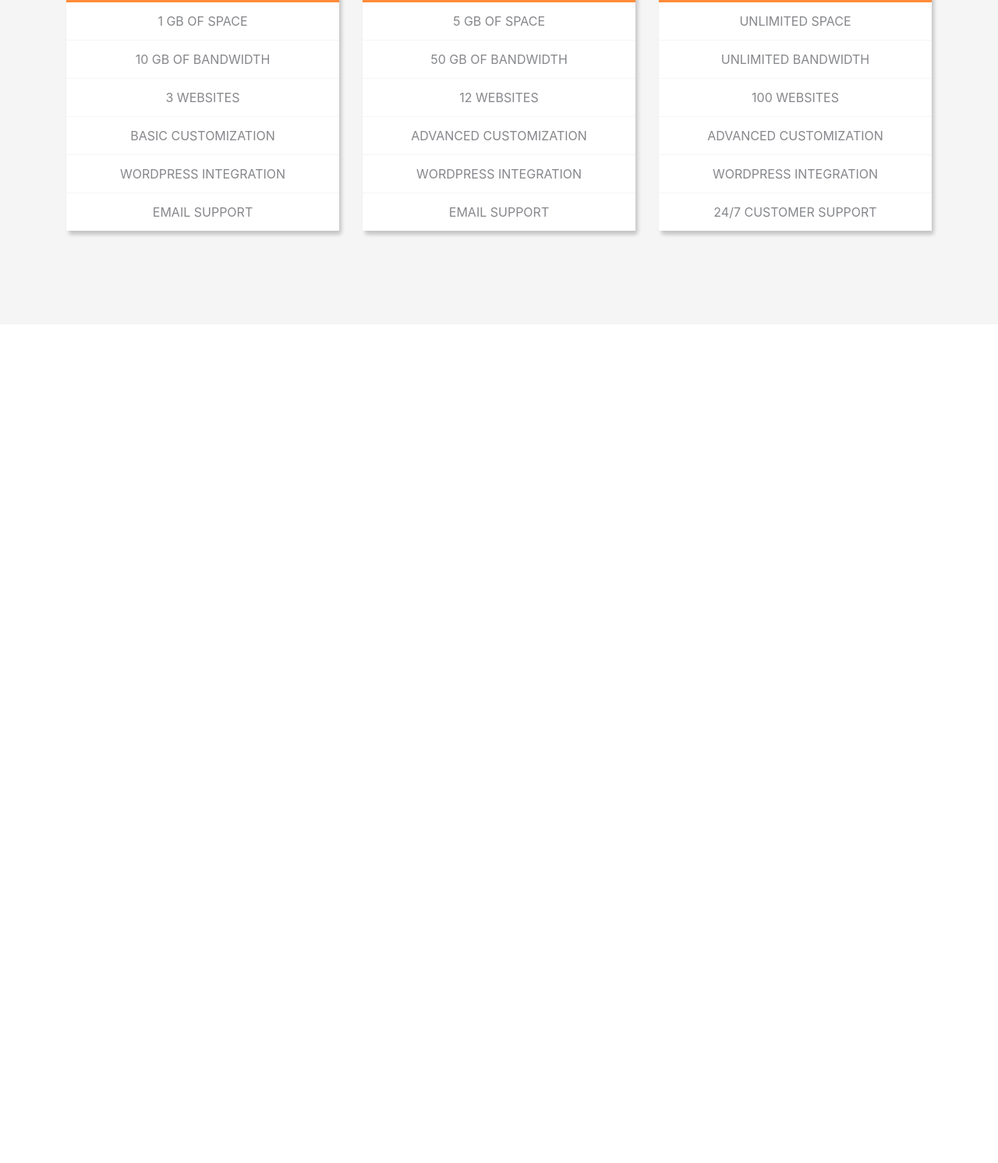
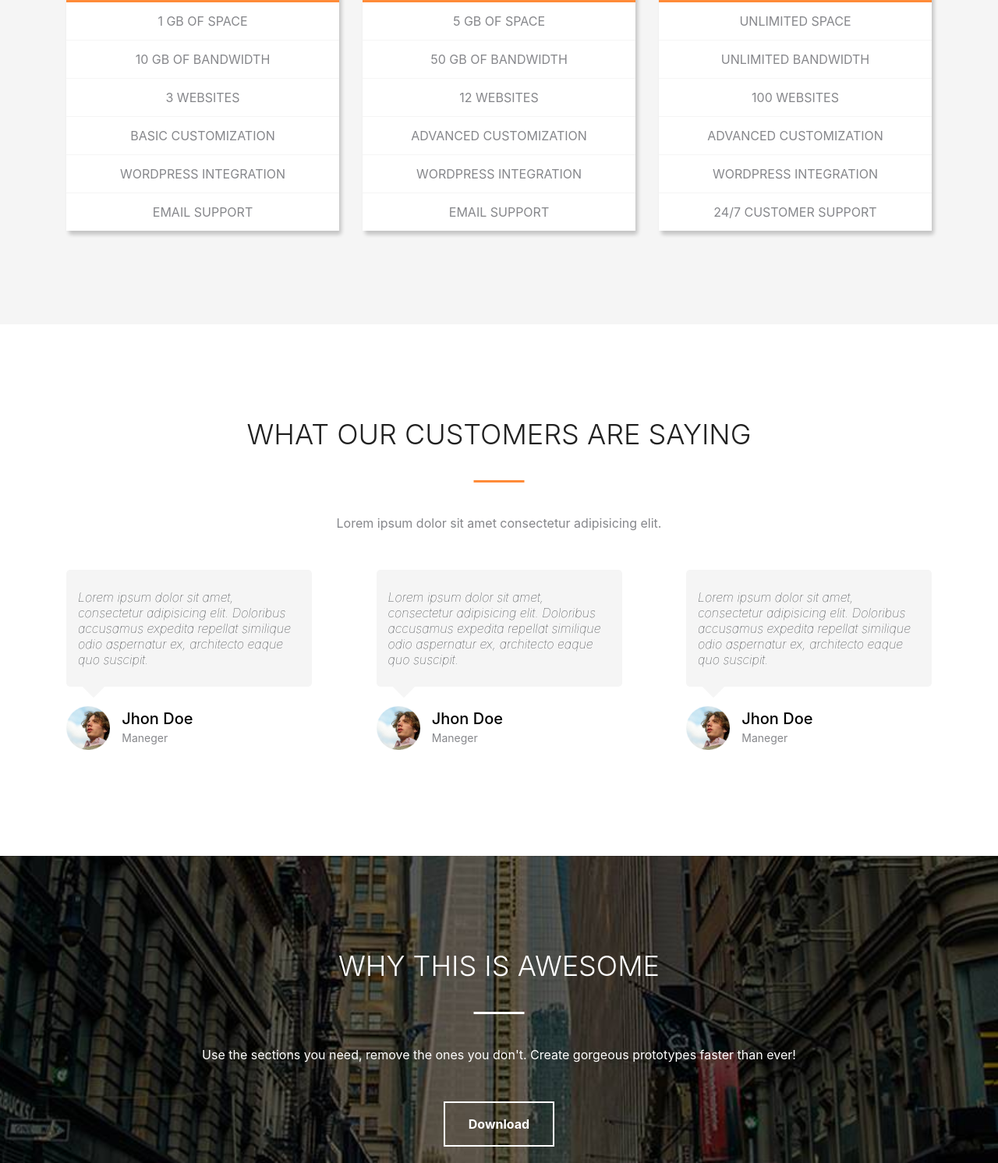
Before and after one commit to iamrk-js/axit-website-B8and9, a plain HTML site: page index.html in a window 1280 px wide. Shown: the part 4229-5721 px from the top of the page at 78% size. Before the commit the page ends 4645 px from the top, so only its background shows below. Drawn offline with nearby package versions, Linux system fonts and the light colour scheme.

Commit message:
work on design and feedback markup and css

```diff
--- a/assets/css/style.css
+++ b/assets/css/style.css
@@ -327,3 +327,46 @@
 .mostPopuler .populerInfo {
     background-color: var(--color-primary);
 }
+
+
+/* feddback section css  */
+.feedbackCard{
+    width: 90%;
+}
+.feedbackCard blockquote {
+    background-color:var(--color-secondary);
+    padding: 25px 15px;
+    border-radius: 5px;
+    margin-bottom: 25px;
+    position: relative;
+    line-height: 1.25;
+    font-weight: lighter;
+}
+
+.feedbackCard blockquote::before {
+    content: '';
+    width: 20px;
+    height: 20px;
+    display: inline-block;
+    background: var(--color-secondary);
+    bottom: -10px;
+    left: 25px;
+    position: absolute;
+    transform: rotate(45deg);
+    z-index: -1;
+}
+
+.feedbackCard  small{
+    font-size: 14px;
+    color: var(--color-text-sec);
+}
+
+
+/* css for design section  */
+
+.design{
+    background-image: url(../images/designBg.jpg);
+    background-position: center;
+    background-size: cover;
+    background-attachment: fixed;
+}
--- a/assets/css/utility.css
+++ b/assets/css/utility.css
@@ -60,7 +60,7 @@
     background-color: var(--color-primary);
 }
 
-.border-center.short-border-orange::after{
+.border-center::after{
     left: 50%;
     transform: translateX(-50%);
 }
--- a/index.html
+++ b/index.html
@@ -421,7 +421,9 @@
         <div class="container">
           <div class="row">
             <div class="col-12 text-center">
-              <h2 class="pri-heading border-center text-uppercase short-border-orange">
+              <h2
+                class="pri-heading border-center text-uppercase short-border-orange"
+              >
                 why this is awesome
               </h2>
               <p class="para mb-5">
@@ -431,37 +433,43 @@
           </div>
           <div class="row">
             <div class="col-md-4 text-center">
+              <div class="awesomeCard">
                 <span class="cloudIcon mb-3 mb-md-4">
                   <i class="fa-regular fa-lightbulb"></i>
                 </span>
-              <h3 class="sec-heading  mb-4">Thoughtful Design.</h3>
+                <h3 class="sec-heading mb-4">Thoughtful Design.</h3>
                 <p class="para">
-                Lorem ipsum dolor sit amet, consectetur adipiscing elit. Aenean
-                euismod bibendum laoreet. Proin gravida dolor sit amet lacus
-                accumsan et viverra.
+                  Lorem ipsum dolor sit amet, consectetur adipiscing elit.
+                  Aenean euismod bibendum laoreet. Proin gravida dolor sit amet
+                  lacus accumsan et viverra.
                 </p>
               </div>
+            </div>
             <div class="col-md-4 text-center">
+              <div class="awesomeCard">
                 <span class="cloudIcon mb-3 mb-md-4">
                   <i class="fa-regular fa-keyboard"></i>
                 </span>
-              <h3 class="sec-heading  mb-4">Well Crafted.</h3>
+                <h3 class="sec-heading mb-4">Well Crafted.</h3>
                 <p class="para">
-                Lorem ipsum dolor sit amet, consectetur adipiscing elit. Aenean
-                euismod bibendum laoreet. Proin gravida dolor sit amet lacus
-                accumsan et viverra.
+                  Lorem ipsum dolor sit amet, consectetur adipiscing elit.
+                  Aenean euismod bibendum laoreet. Proin gravida dolor sit amet
+                  lacus accumsan et viverra.
                 </p>
               </div>
+            </div>
             <div class="col-md-4 text-center">
+              <div class="awesomeCard">
                 <span class="cloudIcon mb-3 mb-md-4">
                   <i class="fa-solid fa-bolt-lightning"></i>
                 </span>
-              <h3 class="sec-heading  mb-4">Easy to Customize.</h3>
+                <h3 class="sec-heading mb-4">Easy to Customize.</h3>
                 <p class="para">
-                Lorem ipsum dolor sit amet, consectetur adipiscing elit. Aenean
-                euismod bibendum laoreet. Proin gravida dolor sit amet lacus
-                accumsan et viverra.
+                  Lorem ipsum dolor sit amet, consectetur adipiscing elit.
+                  Aenean euismod bibendum laoreet. Proin gravida dolor sit amet
+                  lacus accumsan et viverra.
                 </p>
+              </div>
             </div>
           </div>
         </div>
@@ -471,7 +479,9 @@
         <div class="container">
           <div class="row">
             <div class="col-12 text-center">
-                <h2 class="pri-heading border-center text-uppercase short-border-orange">
+              <h2
+                class="pri-heading border-center text-uppercase short-border-orange"
+              >
                 pricing options
               </h2>
               <p class="para mb-5">
@@ -482,126 +492,72 @@
           <div class="row text-center align-items-end">
             <div class="col-md-4">
               <div class="card mb-3 mb-md-0">
-                  <div class="card-header text-capitalize">
-                    basic
-                  </div>
+                <div class="card-header text-capitalize">basic</div>
                 <div class="card-body p-0">
                   <div class="price-details">
-                        <h3 class="plan-price">
-                          $ <span>0</span>
-                        </h3>
+                    <h3 class="plan-price">$ <span>0</span></h3>
                     <p class="time-span m-0">
                       <small>
-                              <em>
-                                life time free
-                              </em>
+                        <em> life time free </em>
                       </small>
                     </p>
                   </div>
                   <ul class="plan-offring list-group text-uppercase">
-                        <li class="list-group-item">
-                          1 gb of space
-                        </li>
-                        <li class="list-group-item">
-                          10 gb of bandwidth
-                        </li>
-                        <li class="list-group-item">
-                          3 websites
-                        </li>
-                        <li class="list-group-item">
-                          basic customization
-                        </li>
-                        <li class="list-group-item">
-                          wordpress integration
-                        </li>
-                        <li class="list-group-item">
-                          email support
-                        </li>
+                    <li class="list-group-item">1 gb of space</li>
+                    <li class="list-group-item">10 gb of bandwidth</li>
+                    <li class="list-group-item">3 websites</li>
+                    <li class="list-group-item">basic customization</li>
+                    <li class="list-group-item">wordpress integration</li>
+                    <li class="list-group-item">email support</li>
                   </ul>
                 </div>
               </div>
             </div>
             <div class="col-md-4">
               <div class="card mb-3 mb-md-0 mostPopuler">
-                  <div class="card-header text-capitalize">
-                    professional
-                  </div>
+                <div class="card-header text-capitalize">professional</div>
                 <div class="card-body p-0">
                   <div class="price-details">
-                        <h3 class="plan-price">
-                          $ <span>19</span>
-                        </h3>
+                    <h3 class="plan-price">$ <span>19</span></h3>
                     <p class="time-span m-0">
                       <small>
-                              <em>
-                                life time free
-                              </em>
+                        <em> life time free </em>
                       </small>
                     </p>
                   </div>
-                      <p class="populerInfo text-white py-3  text-uppercase m-0">
+                  <p class="populerInfo text-white py-3 text-uppercase m-0">
                     OUR MOST POPULAR
                   </p>
                   <ul class="plan-offring list-group text-uppercase">
-                        <li class="list-group-item">
-                          5 gb of space
-                        </li>
-                        <li class="list-group-item">
-                          50 gb of bandwidth
-                        </li>
-                        <li class="list-group-item">
-                          12 websites
-                        </li>
-                        <li class="list-group-item">
-                          advanced customization
-                        </li>
-                        <li class="list-group-item">
-                          wordpress integration
-                        </li>
-                        <li class="list-group-item">
-                          email support
-                        </li>
+                    <li class="list-group-item">5 gb of space</li>
+                    <li class="list-group-item">50 gb of bandwidth</li>
+                    <li class="list-group-item">12 websites</li>
+                    <li class="list-group-item">advanced customization</li>
+                    <li class="list-group-item">wordpress integration</li>
+                    <li class="list-group-item">email support</li>
                   </ul>
                 </div>
               </div>
             </div>
             <div class="col-md-4">
               <div class="card mb-3 mb-md-0">
-                  <div class="card-header text-capitalize">
-                    enterprise
-                  </div>
+                <div class="card-header text-capitalize">enterprise</div>
                 <div class="card-body p-0">
                   <div class="price-details">
-                        <h3 class="plan-price">
-                          $ <span>70</span>
-                        </h3>
+                    <h3 class="plan-price">$ <span>70</span></h3>
                     <p class="time-span m-0">
                       <small>
-                              <em>
-                                life time free
-                              </em>
+                        <em> life time free </em>
                       </small>
                     </p>
                   </div>
                   <ul class="plan-offring list-group text-uppercase">
-                        <li class="list-group-item">
-                          unlimited space
-                        </li>
-                        <li class="list-group-item">
-                          unlimited bandwidth
-                        </li>
-                        <li class="list-group-item">
-                          100 websites
-                        </li>
-                        <li class="list-group-item">
-                          advanced customization
-                        </li>
-                        <li class="list-group-item">
-                          wordpress integration
-                        </li>
-                        <li class="list-group-item">
-                         24/7 customer support
-                        </li>
+                    <li class="list-group-item">unlimited space</li>
+                    <li class="list-group-item">unlimited bandwidth</li>
+                    <li class="list-group-item">100 websites</li>
+                    <li class="list-group-item">advanced customization</li>
+                    <li class="list-group-item">wordpress integration</li>
+                    <li class="list-group-item">24/7 customer support</li>
                   </ul>
                 </div>
               </div>
@@ -609,6 +565,117 @@
           </div>
         </div>
       </section>
+
+      <section class="feedback section">
+        <div class="container">
+          <div class="row">
+            <div class="col-12 text-center">
+              <h2
+                class="pri-heading border-center text-uppercase short-border-orange"
+              >
+                what our customers are saying
+              </h2>
+              <p class="para mb-5">
+                Lorem ipsum dolor sit amet consectetur adipisicing elit.
+              </p>
+            </div>
+          </div>
+          <div class="row">
+            <div class="col-md-4">
+              <figure class="feedbackCard">
+                <blockquote>
+                  <em>
+                    Lorem ipsum dolor sit amet, consectetur adipisicing elit.
+                    Doloribus accusamus expedita repellat similique odio
+                    aspernatur ex, architecto eaque quo suscipit.
+                  </em>
+                </blockquote>
+                <div class="row">
+                  <div class="col-3">
+                    <img
+                      src="./assets/images/avatar.png"
+                      alt=""
+                      class="img-fluid"
+                    />
+                  </div>
+                  <div class="col-9 align-self-center pl-0">
+                    <h3 class="sec-heading mb-0">Jhon Doe</h3>
+                    <small>Maneger</small>
+                  </div>
+                </div>
+              </figure>
+            </div>
+            <div class="col-md-4">
+              <figure class="feedbackCard mx-auto">
+                <blockquote>
+                  <em>
+                    Lorem ipsum dolor sit amet, consectetur adipisicing elit.
+                    Doloribus accusamus expedita repellat similique odio
+                    aspernatur ex, architecto eaque quo suscipit.
+                  </em>
+                </blockquote>
+                <div class="row">
+                  <div class="col-3">
+                    <img
+                      src="./assets/images/avatar.png"
+                      alt=""
+                      class="img-fluid"
+                    />
+                  </div>
+                  <div class="col-9 align-self-center pl-0">
+                    <h3 class="sec-heading mb-0">Jhon Doe</h3>
+                    <small>Maneger</small>
+                  </div>
+                </div>
+              </figure>
+            </div>
+            <div class="col-md-4">
+              <figure class="feedbackCard ml-auto">
+                <blockquote>
+                  <em>
+                    Lorem ipsum dolor sit amet, consectetur adipisicing elit.
+                    Doloribus accusamus expedita repellat similique odio
+                    aspernatur ex, architecto eaque quo suscipit.
+                  </em>
+                </blockquote>
+                <div class="row">
+                  <div class="col-3">
+                    <img
+                      src="./assets/images/avatar.png"
+                      alt=""
+                      class="img-fluid"
+                    />
+                  </div>
+                  <div class="col-9 align-self-center pl-0">
+                    <h3 class="sec-heading mb-0">Jhon Doe</h3>
+                    <small>Maneger</small>
+                  </div>
+                </div>
+              </figure>
+            </div>
+          </div>
+        </div>
+      </section>
+
+      <section class="section design">
+        <div class="container">
+          <div class="row">
+            <div class="col-12 text-center text-white">
+              <h2
+                class="pri-heading text-white border-center text-uppercase short-border"
+              >
+                why this is awesome
+              </h2>
+              <p class="para mb-5 text-white">
+                Use the sections you need, remove the ones you don't. Create
+                gorgeous prototypes faster than ever!
+              </p>
+              <button class="primary text-capitalize">download</button>
+            </div>
+          </div>
+        </div>
+      </section>
+
     </main>
 
     <script
```
Also changed, not shown: assets/images/designBg.jpg (added). Lines whose indentation alone changed are shown as unchanged.
